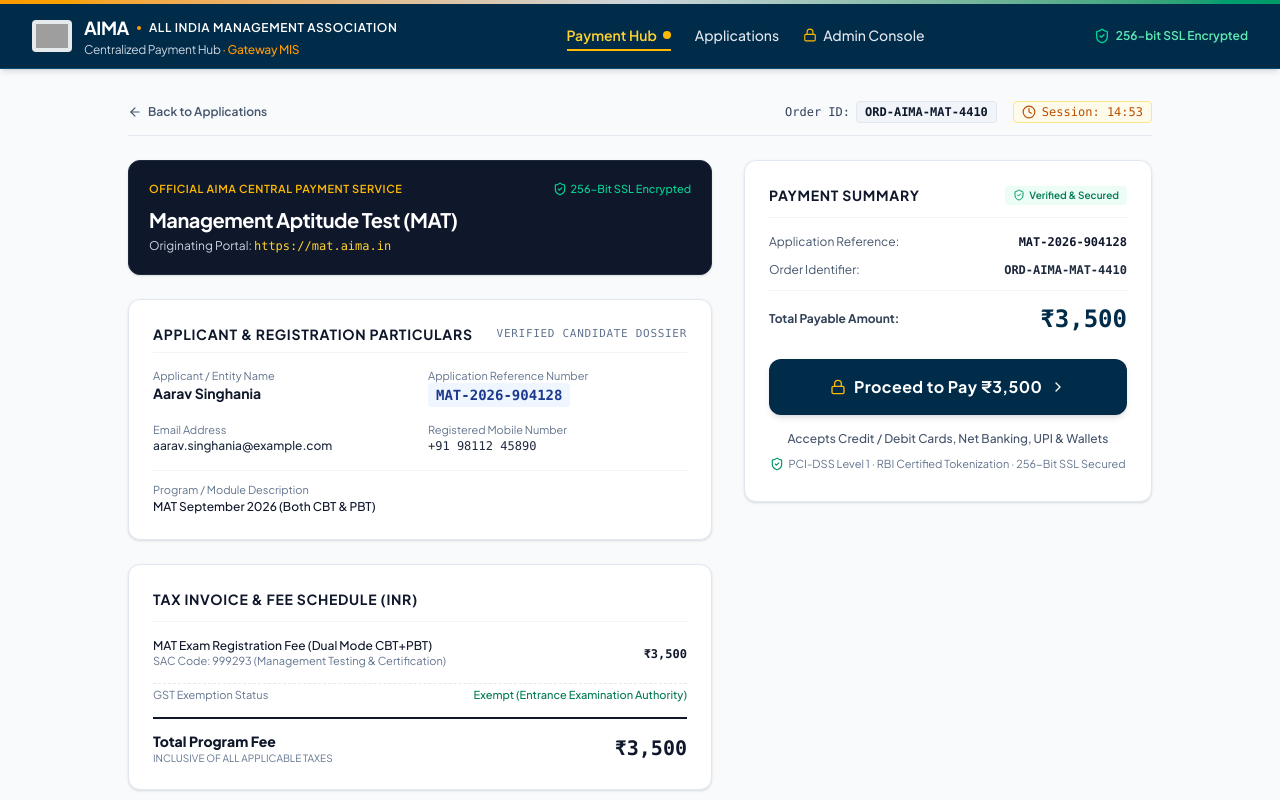
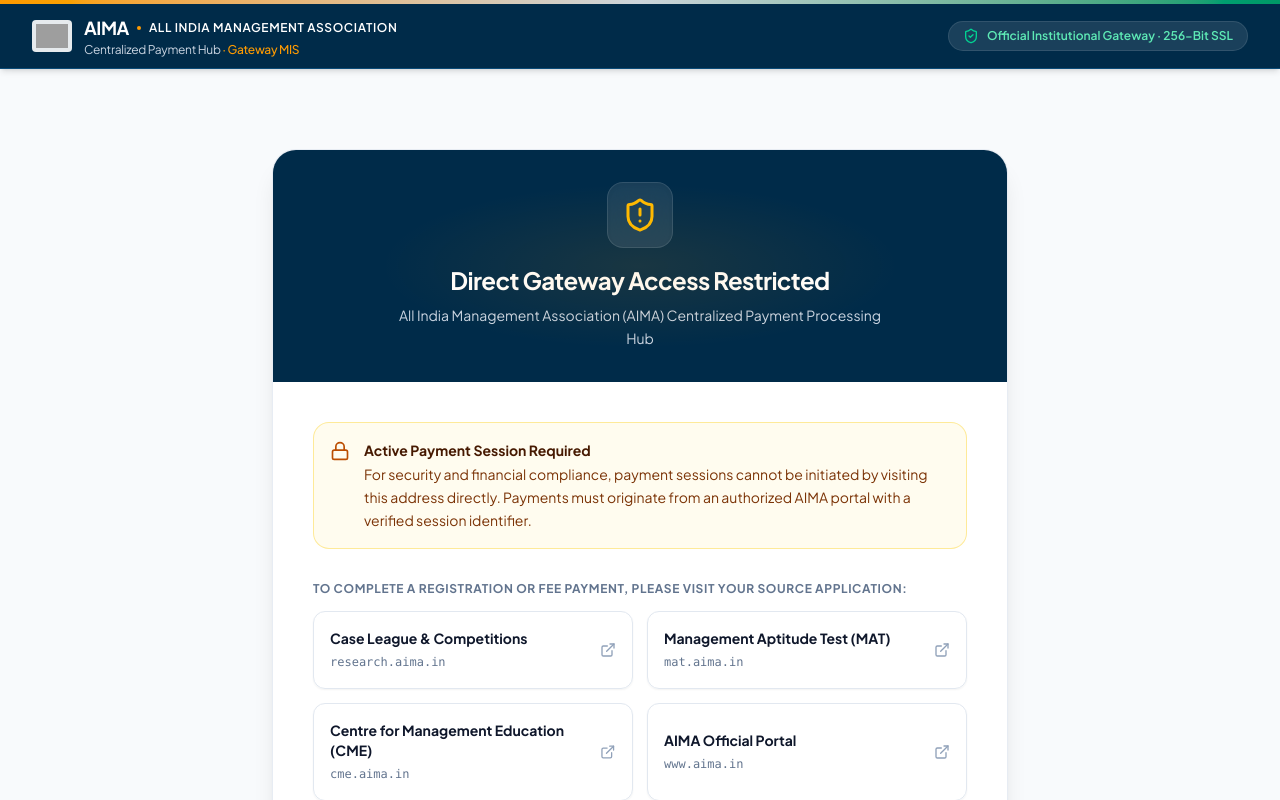
Before and after one commit to ahmadaafaq/aima-payments-hub, a React (Vite) app: page / in a window 1280 px wide. Shown: the top 800 px of the page. Built offline with nearby package versions, Linux system fonts and the light colour scheme; no server answers; grey boxes are pictures that could not be loaded.

Commit message:
feat(security): gate direct access with 403 screen, remove public appbars, restrict to /checkout/:token and /admin

```diff
--- a/src/App.tsx
+++ b/src/App.tsx
@@ -37,29 +37,24 @@
   postWorldlineCallback,
   recordSimulatorTransactionApi
 } from './services/gatewayApi';
+import { DirectAccessRestricted } from './components/DirectAccessRestricted';
 import { ShieldCheck, Info, CheckCircle2, RotateCcw, AlertTriangle, Clock, ArrowRight } from 'lucide-react';
 
 export default function App() {
   const getInitialTab = (): ActiveTab => {
     const pathname = window.location.pathname;
     const search = new URLSearchParams(window.location.search);
+    if (pathname.includes('/admin') || search.get('tab') === 'admin' || search.has('admin')) {
+      return 'admin';
+    }
     if (pathname.includes('/checkout/') || search.has('session')) {
       return 'checkout';
     }
-    if (pathname.includes('/admin') || search.get('tab') === 'admin' || search.has('admin')) {
-      return 'admin';
-    }
-    if (pathname.includes('/applications') || search.get('tab') === 'applications') {
+    if (search.get('dev') === 'true' || pathname.startsWith('/dev')) {
       return 'applications';
     }
-    if (pathname.includes('/sync') || search.get('tab') === 'sync') {
-      return 'sync';
-    }
-    if (pathname.includes('/guide') || search.get('tab') === 'guide') {
-      return 'guide';
-    }
-    // Default root and /payments to Payment Hub
-    return 'checkout';
+    // Direct access to / or /payments without active checkout session or admin is restricted
+    return 'restricted';
   };
 
   const [activeTab, setActiveTab] = useState<ActiveTab>(getInitialTab);
@@ -254,7 +249,17 @@
         })
         .catch((err) => {
           console.warn('Could not resolve checkout session:', err);
+          setSessionError({
+            code: 'SESSION_NOT_FOUND',
+            message: 'Unable to connect to payment server to verify session.',
+          });
+          setActiveTab('checkout');
         });
+    } else {
+      const search = new URLSearchParams(window.location.search);
+      if (!pathname.includes('/admin') && !search.has('admin') && !search.has('dev')) {
+        setActiveTab('restricted');
+      }
     }
   }, []);
 
@@ -637,7 +642,12 @@
 
       {/* Main Content Area */}
       <main className="flex-1 max-w-7xl w-full mx-auto px-4 sm:px-6 lg:px-8 py-8">
-        {/* Tab 1: Applications Dashboard */}
+        {/* State 0: Direct Access Restricted (Default for / and /payments without token) */}
+        {activeTab === 'restricted' && (
+          <DirectAccessRestricted onGoToAdmin={() => setActiveTab('admin')} />
+        )}
+
+        {/* Tab 1: Applications Dashboard (Dev mode only) */}
         {activeTab === 'applications' && (
           <ApplicationSelector onInitiatePayment={handleInitiatePayment} />
         )}
--- /dev/null
+++ b/src/components/DirectAccessRestricted.tsx
@@ -0,0 +1,116 @@
+import React from 'react';
+import { ShieldAlert, ExternalLink, Lock, CheckCircle2, ArrowRight } from 'lucide-react';
+import { AimaLogo } from './AimaLogo';
+
+interface DirectAccessRestrictedProps {
+  onGoToAdmin?: () => void;
+}
+
+export const DirectAccessRestricted: React.FC<DirectAccessRestrictedProps> = ({ onGoToAdmin }) => {
+  return (
+    <div className="max-w-3xl mx-auto my-12 px-4 animate-in fade-in duration-300">
+      <div className="bg-white rounded-3xl shadow-xl border border-slate-200/80 overflow-hidden">
+        {/* Institutional Blue Top Bar */}
+        <div className="bg-[#002b49] text-white p-8 text-center relative overflow-hidden">
+          <div className="absolute inset-0 bg-radial from-amber-500/10 via-transparent to-transparent pointer-events-none" />
+          <div className="inline-flex p-3.5 rounded-2xl bg-white/10 backdrop-blur-md mb-4 border border-white/10 shadow-inner">
+            <ShieldAlert className="w-9 h-9 text-amber-400" />
+          </div>
+          <h2 className="text-2xl font-bold tracking-tight">Direct Gateway Access Restricted</h2>
+          <p className="text-xs sm:text-sm text-slate-300 max-w-lg mx-auto mt-2 leading-relaxed">
+            All India Management Association (AIMA) Centralized Payment Processing Hub
+          </p>
+        </div>
+
+        {/* Content Body */}
+        <div className="p-8 sm:p-10 space-y-8">
+          <div className="p-4 rounded-2xl bg-amber-50/80 border border-amber-200/80 text-amber-900 text-xs sm:text-sm leading-relaxed flex items-start gap-3.5">
+            <Lock className="w-5 h-5 text-amber-700 shrink-0 mt-0.5" />
+            <div>
+              <strong className="block font-bold text-amber-950 mb-0.5">Active Payment Session Required</strong>
+              For security and financial compliance, payment sessions cannot be initiated by visiting this address directly. Payments must originate from an authorized AIMA portal with a verified session identifier.
+            </div>
+          </div>
+
+          <div>
+            <h3 className="text-xs font-bold uppercase tracking-wider text-slate-500 mb-3.5">
+              To complete a registration or fee payment, please visit your source application:
+            </h3>
+            <div className="grid sm:grid-cols-2 gap-3.5">
+              <a
+                href="https://research.aima.in"
+                className="group p-4 rounded-xl border border-slate-200 hover:border-[#002b49] hover:bg-slate-50/80 transition-all flex items-center justify-between shadow-xs"
+              >
+                <div>
+                  <span className="font-bold text-slate-900 text-sm group-hover:text-[#002b49] block">
+                    Case League & Competitions
+                  </span>
+                  <span className="text-xs text-slate-500 font-mono">research.aima.in</span>
+                </div>
+                <ExternalLink className="w-4 h-4 text-slate-400 group-hover:text-[#002b49] transition-transform group-hover:translate-x-0.5" />
+              </a>
+
+              <a
+                href="https://mat.aima.in"
+                className="group p-4 rounded-xl border border-slate-200 hover:border-[#002b49] hover:bg-slate-50/80 transition-all flex items-center justify-between shadow-xs"
+              >
+                <div>
+                  <span className="font-bold text-slate-900 text-sm group-hover:text-[#002b49] block">
+                    Management Aptitude Test (MAT)
+                  </span>
+                  <span className="text-xs text-slate-500 font-mono">mat.aima.in</span>
+                </div>
+                <ExternalLink className="w-4 h-4 text-slate-400 group-hover:text-[#002b49] transition-transform group-hover:translate-x-0.5" />
+              </a>
+
+              <a
+                href="https://cme.aima.in"
+                className="group p-4 rounded-xl border border-slate-200 hover:border-[#002b49] hover:bg-slate-50/80 transition-all flex items-center justify-between shadow-xs"
+              >
+                <div>
+                  <span className="font-bold text-slate-900 text-sm group-hover:text-[#002b49] block">
+                    Centre for Management Education (CME)
+                  </span>
+                  <span className="text-xs text-slate-500 font-mono">cme.aima.in</span>
+                </div>
+                <ExternalLink className="w-4 h-4 text-slate-400 group-hover:text-[#002b49] transition-transform group-hover:translate-x-0.5" />
+              </a>
+
+              <a
+                href="https://www.aima.in"
+                className="group p-4 rounded-xl border border-slate-200 hover:border-[#002b49] hover:bg-slate-50/80 transition-all flex items-center justify-between shadow-xs"
+              >
+                <div>
+                  <span className="font-bold text-slate-900 text-sm group-hover:text-[#002b49] block">
+                    AIMA Official Portal
+                  </span>
+                  <span className="text-xs text-slate-500 font-mono">www.aima.in</span>
+                </div>
+                <ExternalLink className="w-4 h-4 text-slate-400 group-hover:text-[#002b49] transition-transform group-hover:translate-x-0.5" />
+              </a>
+            </div>
+          </div>
+
+          {/* Compliance strip */}
+          <div className="pt-6 border-t border-slate-200/80 flex flex-col sm:flex-row items-center justify-between gap-4 text-xs text-slate-500">
+            <div className="flex items-center gap-2">
+              <CheckCircle2 className="w-4 h-4 text-emerald-600 shrink-0" />
+              <span>PCI-DSS Level 1 · 256-bit SSL Encrypted · RBI Compliant</span>
+            </div>
+
+            {onGoToAdmin && (
+              <button
+                type="button"
+                onClick={onGoToAdmin}
+                className="text-[#002b49] hover:text-amber-600 font-semibold inline-flex items-center gap-1 cursor-pointer transition-colors"
+              >
+                <span>Authorized Staff Login</span>
+                <ArrowRight className="w-3.5 h-3.5" />
+              </button>
+            )}
+          </div>
+        </div>
+      </div>
+    </div>
+  );
+};
--- a/src/components/Header.tsx
+++ b/src/components/Header.tsx
@@ -1,8 +1,8 @@
 import React from 'react';
 import { AimaLogo } from './AimaLogo';
-import { ShieldCheck, Lock } from 'lucide-react';
+import { ShieldCheck, Lock, Shield } from 'lucide-react';
 
-export type ActiveTab = 'applications' | 'checkout' | 'admin' | 'sync' | 'guide';
+export type ActiveTab = 'restricted' | 'checkout' | 'admin' | 'applications' | 'sync' | 'guide';
 
 interface HeaderProps {
   activeTab: ActiveTab;
@@ -15,8 +15,12 @@
   activeTab,
   onSelectTab,
   hasActiveOrder,
-  hideNavigation = false,
 }) => {
+  const isDevMode = typeof window !== 'undefined' && (
+    new URLSearchParams(window.location.search).get('dev') === 'true' ||
+    window.location.pathname.startsWith('/dev')
+  );
+
   return (
     <header className="sticky top-0 z-40 bg-[#002b49] text-white shadow-md border-b border-[#0a4b78]">
       {/* Institutional Top Accent Ribbon (Tricolor subtle bar) */}
@@ -26,102 +30,71 @@
       <div className="max-w-7xl mx-auto px-4 sm:px-6 lg:px-8">
         <div className="flex items-center justify-between gap-8 h-16">
           {/* Brand Lockup element */}
+          <div className="flex items-center gap-3">
             <button
               onClick={() => {
-              if (!hideNavigation) onSelectTab('checkout');
+                if (activeTab === 'admin') return;
+                onSelectTab('restricted');
               }}
               className="flex items-center text-left hover:opacity-95 transition-opacity whitespace-nowrap shrink-0 cursor-pointer"
-            aria-label="AIMA Payment Hub Home"
+              aria-label="AIMA Centralized Payment Service"
             >
               <AimaLogo size="sm" variant="light" />
             </button>
 
-          {/* If hideNavigation is TRUE (e.g. source redirect to checkout), show only secure payment badge */}
-          {hideNavigation ? (
-            <div className="flex items-center gap-2 text-xs text-amber-300 font-semibold bg-white/10 px-3 py-1.5 rounded-full border border-white/10">
-              <Lock className="w-3.5 h-3.5 text-emerald-400" />
-              <span>Official Institutional Payment Gateway</span>
+            {activeTab === 'admin' && (
+              <span className="hidden sm:inline-flex items-center gap-1.5 px-2.5 py-1 rounded-md bg-amber-400/20 text-amber-300 border border-amber-400/30 text-xs font-bold uppercase tracking-wider">
+                <Lock className="w-3 h-3 text-amber-400" />
+                Admin Console
+              </span>
+            )}
+          </div>
+
+          {/* Right Status Badge */}
+          {activeTab === 'admin' ? (
+            <div className="flex items-center gap-2 text-xs text-amber-300 font-semibold bg-white/10 px-3.5 py-1.5 rounded-full border border-white/10">
+              <Shield className="w-3.5 h-3.5 text-amber-400" />
+              <span>Institutional Administration Console</span>
             </div>
           ) : (
-            <>
-              {/* Desktop Nav Links */}
-              <nav className="hidden md:flex items-center gap-6 text-sm font-medium">
+            <div className="flex items-center gap-2 text-xs text-emerald-300 font-semibold bg-white/10 px-3.5 py-1.5 rounded-full border border-white/10">
+              <ShieldCheck className="w-4 h-4 text-emerald-400" />
+              <span>Official Institutional Gateway · 256-Bit SSL</span>
+            </div>
+          )}
+
+          {/* Optional Dev Mode Only Tabs (Only visible if ?dev=true) */}
+          {isDevMode && (
+            <nav className="hidden lg:flex items-center gap-4 text-xs font-medium bg-black/30 px-3 py-1 rounded-lg border border-amber-400/30">
+              <span className="text-amber-400 font-bold uppercase tracking-wider text-[10px]">Dev:</span>
+              <button
+                onClick={() => onSelectTab('restricted')}
+                className={`cursor-pointer hover:text-white ${activeTab === 'restricted' ? 'text-amber-300 font-bold' : 'text-slate-300'}`}
+              >
+                Restricted Screen
+              </button>
               <button
                 onClick={() => onSelectTab('checkout')}
-                  className={`hover:text-amber-300 transition-colors whitespace-nowrap shrink-0 py-1 border-b-2 flex items-center gap-1.5 cursor-pointer ${
-                    activeTab === 'checkout'
-                      ? 'border-amber-400 text-amber-300 font-semibold'
-                      : 'border-transparent text-slate-200'
-                  }`}
+                className={`cursor-pointer hover:text-white ${activeTab === 'checkout' ? 'text-amber-300 font-bold' : 'text-slate-300'}`}
               >
-                  Payment Hub
-                  {hasActiveOrder && (
-                    <span className="w-2 h-2 rounded-full bg-amber-400 inline-block" />
-                  )}
+                Checkout {hasActiveOrder && '•'}
+              </button>
+              <button
+                onClick={() => onSelectTab('admin')}
+                className={`cursor-pointer hover:text-white ${activeTab === 'admin' ? 'text-amber-300 font-bold' : 'text-slate-300'}`}
+              >
+                Admin
               </button>
               <button
                 onClick={() => onSelectTab('applications')}
-                  className={`hover:text-amber-300 transition-colors whitespace-nowrap shrink-0 py-1 border-b-2 cursor-pointer ${
-                    activeTab === 'applications'
-                      ? 'border-amber-400 text-amber-300 font-semibold'
-                      : 'border-transparent text-slate-200'
-                  }`}
+                className={`cursor-pointer hover:text-white ${activeTab === 'applications' ? 'text-amber-300 font-bold' : 'text-slate-300'}`}
               >
-                  Applications
-                </button>
-                <button
-                  onClick={() => onSelectTab('admin')}
-                  className={`hover:text-amber-300 transition-colors whitespace-nowrap shrink-0 py-1 border-b-2 flex items-center gap-1.5 cursor-pointer ${
-                    activeTab === 'admin'
-                      ? 'border-amber-400 text-amber-300 font-semibold'
-                      : 'border-transparent text-slate-200'
-                  }`}
-                >
-                  <Lock className="w-3.5 h-3.5 text-amber-400" />
-                  Admin Console
+                Sim Launcher
               </button>
             </nav>
-
-              {/* Right Security Badge */}
-              <div className="hidden sm:flex items-center gap-1.5 text-xs text-emerald-300">
-                <ShieldCheck className="w-4 h-4 text-emerald-400" />
-                <span className="font-semibold">256-bit SSL Encrypted</span>
-              </div>
-            </>
           )}
         </div>
       </div>
-
-      {/* Mobile Nav strip (when navigation is visible) */}
-      {!hideNavigation && (
-        <div className="md:hidden flex items-center justify-around border-t border-[#0d4670] bg-[#00223b] px-2 py-2 text-xs overflow-x-auto">
-          <button
-            onClick={() => onSelectTab('checkout')}
-            className={`px-3 py-1 whitespace-nowrap shrink-0 cursor-pointer ${
-              activeTab === 'checkout' ? 'text-amber-400 font-bold' : 'text-slate-300'
-            }`}
-          >
-            Payment Hub {hasActiveOrder && '•'}
-          </button>
-          <button
-            onClick={() => onSelectTab('applications')}
-            className={`px-3 py-1 whitespace-nowrap shrink-0 cursor-pointer ${
-              activeTab === 'applications' ? 'text-amber-400 font-bold' : 'text-slate-300'
-            }`}
-          >
-            Applications
-          </button>
-          <button
-            onClick={() => onSelectTab('admin')}
-            className={`px-3 py-1 whitespace-nowrap shrink-0 flex items-center gap-1 cursor-pointer ${
-              activeTab === 'admin' ? 'text-amber-400 font-bold' : 'text-slate-300'
-            }`}
-          >
-            <Lock className="w-3 h-3 text-amber-400" />
-            Admin Console
-          </button>
-        </div>
-      )}
     </header>
   );
 };
```
Lines whose indentation alone changed are shown as unchanged.
